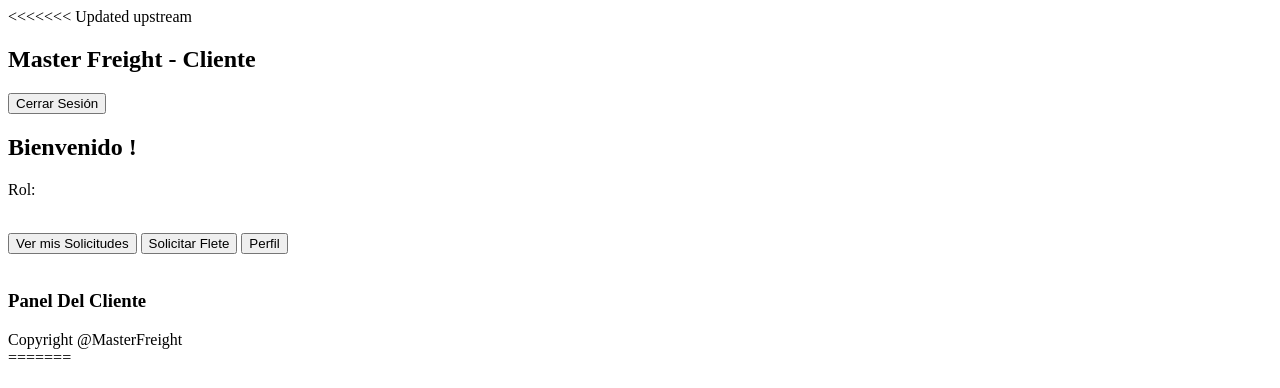
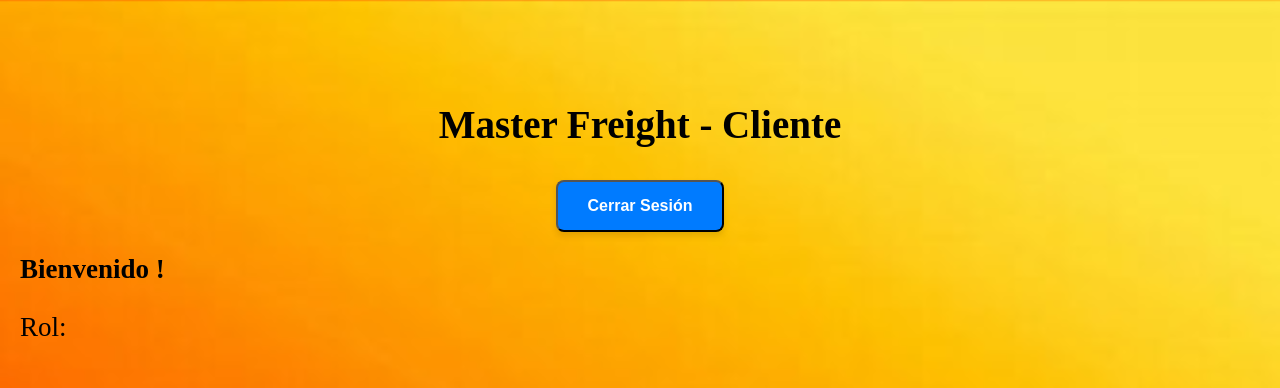
Before and after one commit to Dany-crk21/Master_Freight, a Flask app: page /cliente/panel in a window 1280 px wide. Shown: the top 388 px of the page. Run offline with Flask 3, Linux system fonts and the light colour scheme.

Commit message:
mejora del panel del cliente, solicitudes y flete solicitudes

```diff
--- a/static/css/stylesv2.css
+++ b/static/css/stylesv2.css
@@ -8,6 +8,15 @@ body {
 	color: rgb(0, 0, 0);
 	padding: 70px 20px 0;
 	margin: 0;
+}
+footer {
+	top: absolute;
+    text-align: center;
+    background-color: #0f119a;
+    padding: 8px;
+    font-size: 10px;
+    color: #ccc;
+	width: 100%;
 }
 
 /*solicitudes fletero*/
@@ -92,4 +101,27 @@ body {
             width: 100%;
             text-align: center;
         }
-/*solicitud cliente*/
+
+.main-content{
+    margin: 0 auto;
+
+}
+/*panel cliente*/
+.header-bar{
+    font-size: 26px;
+    text-align: center;
+}
+.fw-bold, .text-center{
+    font-size: 27px;
+}
+.btn, .btn-master{
+    background-color: #007bff;
+    color: white;
+    font-size: 16px;
+    padding: 15px 30px;
+    font-weight: bold;
+    border-radius: 8px;
+    cursor: pointer;
+    box-shadow: 0 4px 6px rgba(0, 0, 0, 0.1);
+    transition: background-color 0.3s ease, box-shadow 0.3s ease, transform 0.1s ease;
+}
--- a/templates/Panel_Cliente.html
+++ b/templates/Panel_Cliente.html
@@ -5,7 +5,7 @@
     <meta name="viewport" content="width=device-width, initial-scale=1.0">
     <title>📍 Calculadora de Rutas en Maipú</title>
     <link rel="stylesheet" href="https://unpkg.com/leaflet/dist/leaflet.css" />
-    <link rel="stylesheet" href="/static/css/stylesv2.csss">
+    <link rel="stylesheet" href="/static/css/stylesv2.css">
     <style>
 
 h1 {
@@ -73,7 +73,6 @@ h1 {
     </style>
 </head>
 <body>
-<<<<<<< Updated upstream
 
     <div class="header-bar">
         <h2> Master Freight - Cliente</h2>
@@ -90,15 +89,16 @@ h1 {
 
         <!-- BOTONES PRINCIPALES -->
         <button class="btn-master" onclick="location.href='/cliente/solicitudes'">
-            Ver mis Solicitudes
+            <a href="/solicitudes">Ver mis Solicitudes</a>
         </button>
 
         <button class="btn-master" onclick="location.href='/cliente/solicitar'">
+            <a href="/reserva"></a>
             Solicitar Flete
         </button>
 
         <button class="btn-master" onclick="location.href='/cliente/perfil'">
-            Perfil
+            <a href="/perfiles-fletes">Perfil</a>
         </button>
 
         <br><br>
@@ -110,9 +110,6 @@ h1 {
     <div class="footer-mf">
         Copyright @MasterFreight
     </div>
-=======
-    <h1>Calculadora de Rutas: Maipú, Mendoza</h1>
->>>>>>> Stashed changes
 
     <div id="map"></div>
 
@@ -127,6 +124,9 @@ h1 {
             <input type="text" id="destino-input" readonly placeholder="Marca el punto de llegada...">
         </div>
     </div>
+    <footer>
+        &copy; 2025 Máster Freight — Todos los derechos reservados.
+    </footer>
 
     <script src="https://unpkg.com/leaflet/dist/leaflet.js"></script>
     <script src="script.js"></script>
--- a/templates/flete-solicitud.html
+++ b/templates/flete-solicitud.html
@@ -13,7 +13,7 @@
 <body>
     <h1 class="titulo">Viajes disponibles</h1>
     <h3></h3>
-
+    <div class="poxicion"></div>
     <!--cartilla 1-->
     <div class="main-content">
         <div class="card" data-id="F001">
@@ -55,6 +55,9 @@
             </div>
         <div class="status-display" data-status-for="F004">Pendiente</div>
     </div>
+    <footer>
+        &copy; 2025 Máster Freight — Todos los derechos reservados.
+    </footer>
     <!--javascrit-->
     <script>
         const STORAGE_PREFIX = 'pedidoEstado_';
--- a/templates/solicitudes.html
+++ b/templates/solicitudes.html
@@ -153,6 +153,9 @@
             </div>
             <div class="card-details">Origen: Recoleta | Destino: Peñalolén<br>Peso: 100kg, Electrodomésticos.</div>
         </div>
+    <footer>
+        &copy; 2025 Máster Freight — Todos los derechos reservados.
+    </footer>
     <!--javascript-->
       <script>
         const STORAGE_PREFIX = 'pedidoEstado_';
```
